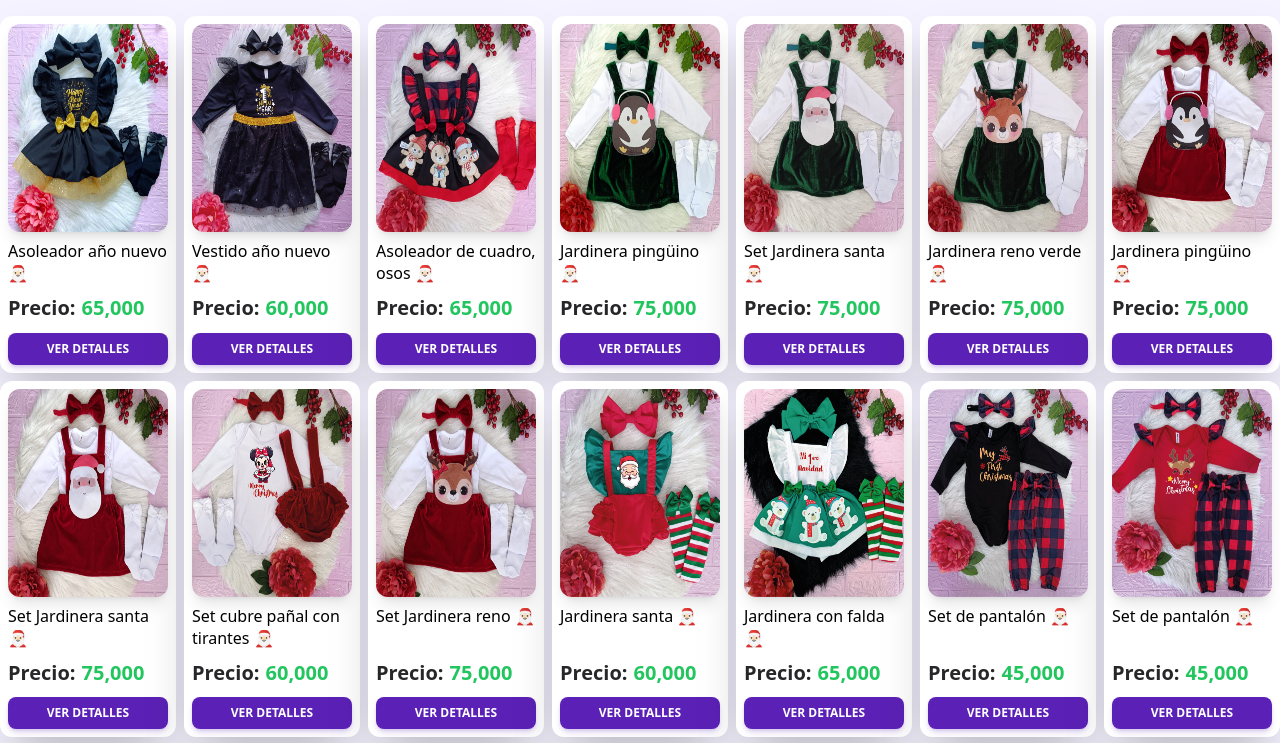
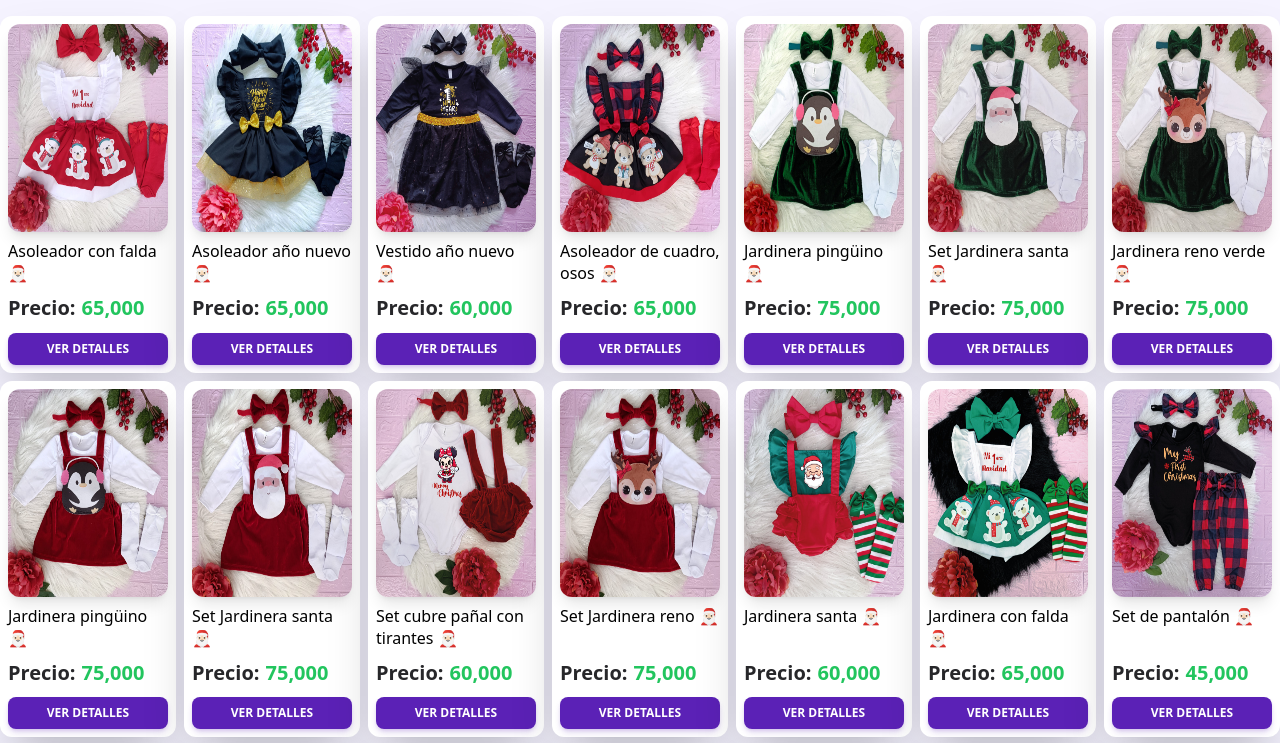
Before and after one commit to juanperezzdp/PagesJnny, a React (Vite) app: page /cataloguegirl in a window 1280 px wide. Shown: the top 743 px of the page. Built offline with nearby package versions, Linux system fonts and the light colour scheme.

Commit message:
nuevo producto

```diff
--- a/src/ArrayProducts/NavidadNiña.js
+++ b/src/ArrayProducts/NavidadNiña.js
@@ -184,6 +184,8 @@ import Navidad107 from "../img/navidad/NavidadRefVF26.jpeg";
 import Navidad108 from "../img/navidad/NavidadRefVF27.jpeg";
 
 import Navidad109 from "../img/navidad/NavidadRefVF28.jpeg";
+
+import Navidad110 from "../img/navidad/NavidadRefVF29.jpeg";
 
 export const NavidadNiña = [
   {
@@ -924,4 +926,13 @@ export const NavidadNiña = [
     description: "Asoleador, Balaca, Medias españolas",
     image: { img1: Navidad109, img2: Navidad109 },
   },
+  {
+    id: "80",
+    title: "Asoleador con falda 🎅🏻",
+    ref: "VF0022",
+    price: 65000,
+    sizes: "0-3, 3-6, 6-9, 9-12, 12-18 ,18-24",
+    description: "Asoleador, Balaca, Medias españolas",
+    image: { img1: Navidad110, img2: Navidad110 },
+  },
 ];
```
Also changed, not shown: src/img/navidad/NavidadRefVF29.jpeg (added).
